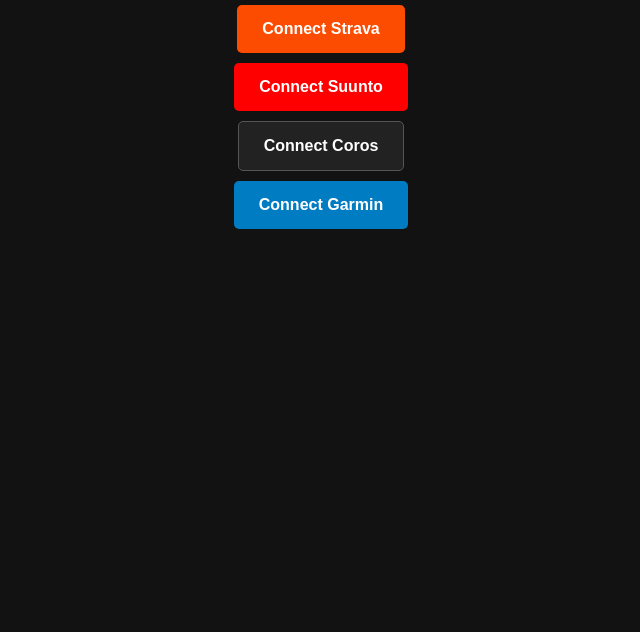
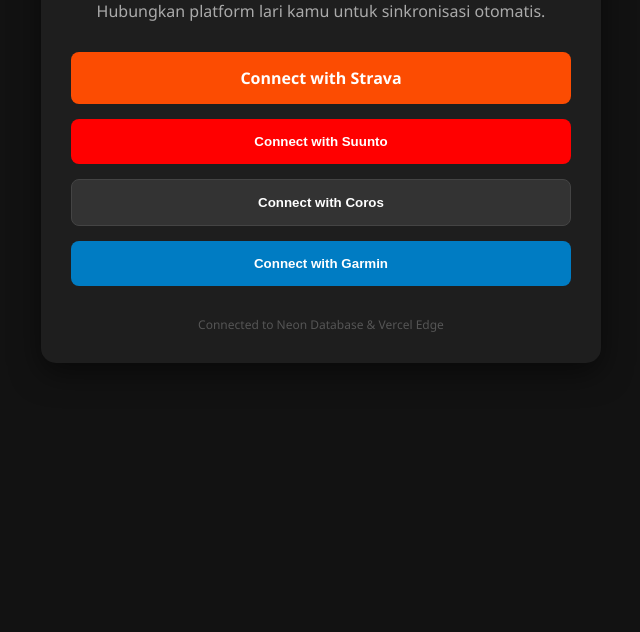
Before and after one commit to ifanloh/apexsync, a website: page index.html in a window 1280 px wide. Shown: the part 168-800 px from the top of the page, without its empty margins (319-959 px from the left). Drawn offline with Linux system fonts and the light colour scheme.

Commit message:
Update index.html

```diff
--- a/index.html
+++ b/index.html
@@ -1,29 +1,41 @@
 <!DOCTYPE html>
-<html>
+<html lang="id">
 <head>
-    <title>ApexSync Dashboard</title>
+    <meta charset="UTF-8">
+    <meta name="viewport" content="width=device-width, initial-scale=1.0">
+    <title>ApexSync | Auto-Sync Platform</title>
     <style>
-        body { font-family: sans-serif; text-align: center; padding-top: 50px; background: #121212; color: white; }
-        .btn { padding: 15px 25px; background: #fc4c02; color: white; border: none; border-radius: 5px; cursor: pointer; text-decoration: none; font-weight: bold; }
+        body { font-family: 'Segoe UI', Tahoma, Geneva, Verdana, sans-serif; background: #121212; color: white; text-align: center; padding: 50px 20px; }
+        .container { max-width: 500px; margin: auto; background: #1e1e1e; padding: 30px; border-radius: 15px; box-shadow: 0 10px 30px rgba(0,0,0,0.5); }
+        h1 { margin-bottom: 10px; color: #00ff88; }
+        p { color: #aaa; margin-bottom: 30px; }
+        .btn-group { display: flex; flex-direction: column; gap: 15px; }
+        .btn { padding: 15px; border: none; border-radius: 8px; font-weight: bold; cursor: pointer; text-decoration: none; color: white; transition: 0.3s; display: block; }
+        .strava { background: #FC4C02; }
+        .suunto { background: #ff0000; }
+        .coros { background: #333333; border: 1px solid #444; }
+        .garmin { background: #007CC3; }
+        .btn:hover { opacity: 0.8; transform: translateY(-2px); }
     </style>
 </head>
 <body>
-    <h1>ApexSync 🏃‍♂️</h1>
-    <p>Sinkronisasi otomatis aktivitas lari ultra-trail kamu.</p>
-    <div class="sync-options">
-    <a href="https://www.strava.com/oauth/authorize?client_id=ID_KAMU&response_type=code&redirect_uri=https://apexsync.vercel.app/api&scope=activity:read_all" class="btn btn-strava">Connect Strava</a>
 
-    <a href="#" class="btn btn-suunto">Connect Suunto</a>
-    <a href="#" class="btn btn-coros">Connect Coros</a>
-    <a href="#" class="btn btn-garmin">Connect Garmin</a>
-</div>
+    <div class="container">
+        <h1>ApexSync 🏃‍♂️</h1>
+        <p>Hubungkan platform lari kamu untuk sinkronisasi otomatis.</p>
 
-<style>
-    .sync-options { display: flex; flex-direction: column; gap: 10px; align-items: center; }
-    .btn-strava { background: #FC4C02; }
-    .btn-suunto { background: #FF0000; }
-    .btn-coros { background: #222222; border: 1px solid #555; }
-    .btn-garmin { background: #007CC3; }
-</style>
+        <div class="btn-group">
+            <a href="https://www.strava.com/oauth/authorize?client_id=GANTI_ID_STRAVA_KAMU&response_type=code&redirect_uri=https://apexsync.vercel.app/api&scope=read,activity:read_all" class="btn strava">Connect with Strava</a>
+
+            <button class="btn suunto" onclick="alert('Suunto integration coming soon!')">Connect with Suunto</button>
+            <button class="btn coros" onclick="alert('Coros integration coming soon!')">Connect with Coros</button>
+            <button class="btn garmin" onclick="alert('Garmin integration coming soon!')">Connect with Garmin</button>
+        </div>
+
+        <div style="margin-top: 30px; font-size: 12px; color: #555;">
+            Connected to Neon Database & Vercel Edge
+        </div>
+    </div>
+
 </body>
 </html>
```
